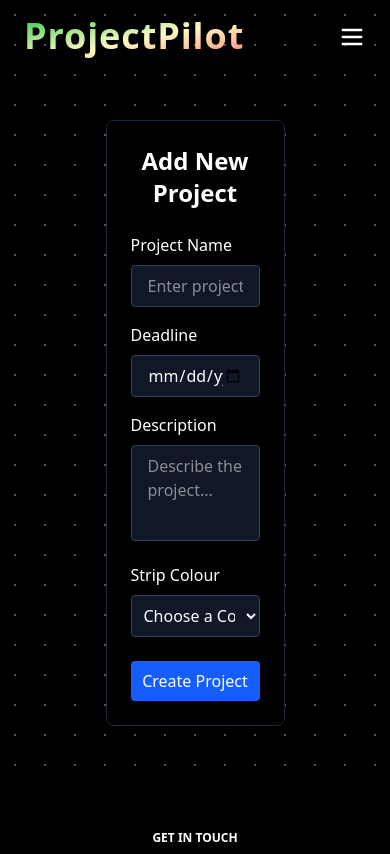
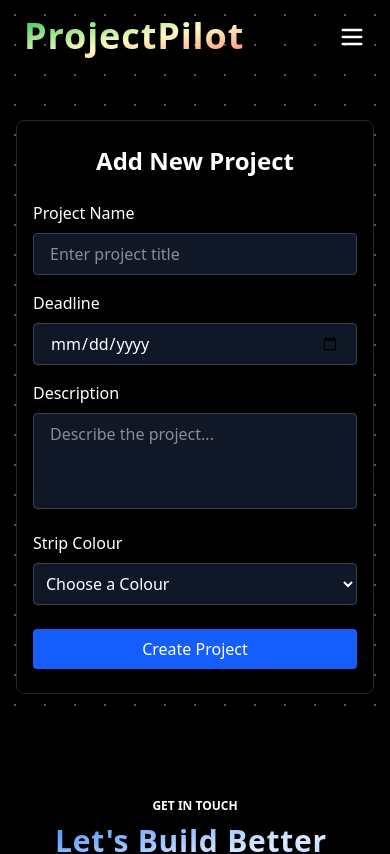
Before and after one commit to Aniket-bit7/Project_Management, a React (Vite) app: page /tasks in a window 390 px wide. Shown: the top 854 px of the page. Built offline with nearby package versions, Linux system fonts and the light colour scheme; no server answers.

Commit message:
making addProject component responsive

```diff
--- a/src/components/AddProjectForm.jsx
+++ b/src/components/AddProjectForm.jsx
@@ -10,11 +10,10 @@ const AddProjectForm = () => {
 
   const handleSubmit = (e) => {
     e.preventDefault();
-
     if (!title || !deadline || !description || !iconBg) return;
 
     const newProject = {
-      id: Date.now(), // Unique ID based on timestamp
+      id: Date.now(),
       title,
       deadline,
       description,
@@ -25,16 +24,10 @@ const AddProjectForm = () => {
       iconBg,
     };
 
-    // Get current projects from localStorage
     const existingProjects = JSON.parse(localStorage.getItem("projects")) || [];
-
-    // Add new project to the list
     const updatedProjects = [...existingProjects, newProject];
-
-    // Save back to localStorage
     localStorage.setItem("projects", JSON.stringify(updatedProjects));
 
-    // Reset form
     setTitle("");
     setDeadline("");
     setDescription("");
@@ -46,7 +39,7 @@ const AddProjectForm = () => {
   return (
     <form
       onSubmit={handleSubmit}
-      className="w-[50%] mt-10 mb-10 bg-black border border-gray-800 rounded-lg p-6 shadow-lg"
+      className="w-full max-w-xl mx-auto mt-10 mb-10 bg-black border border-gray-800 rounded-lg p-6 shadow-lg px-4"
     >
       <h2 className="text-2xl font-semibold mb-6 text-center text-white">
         Add New Project
```
